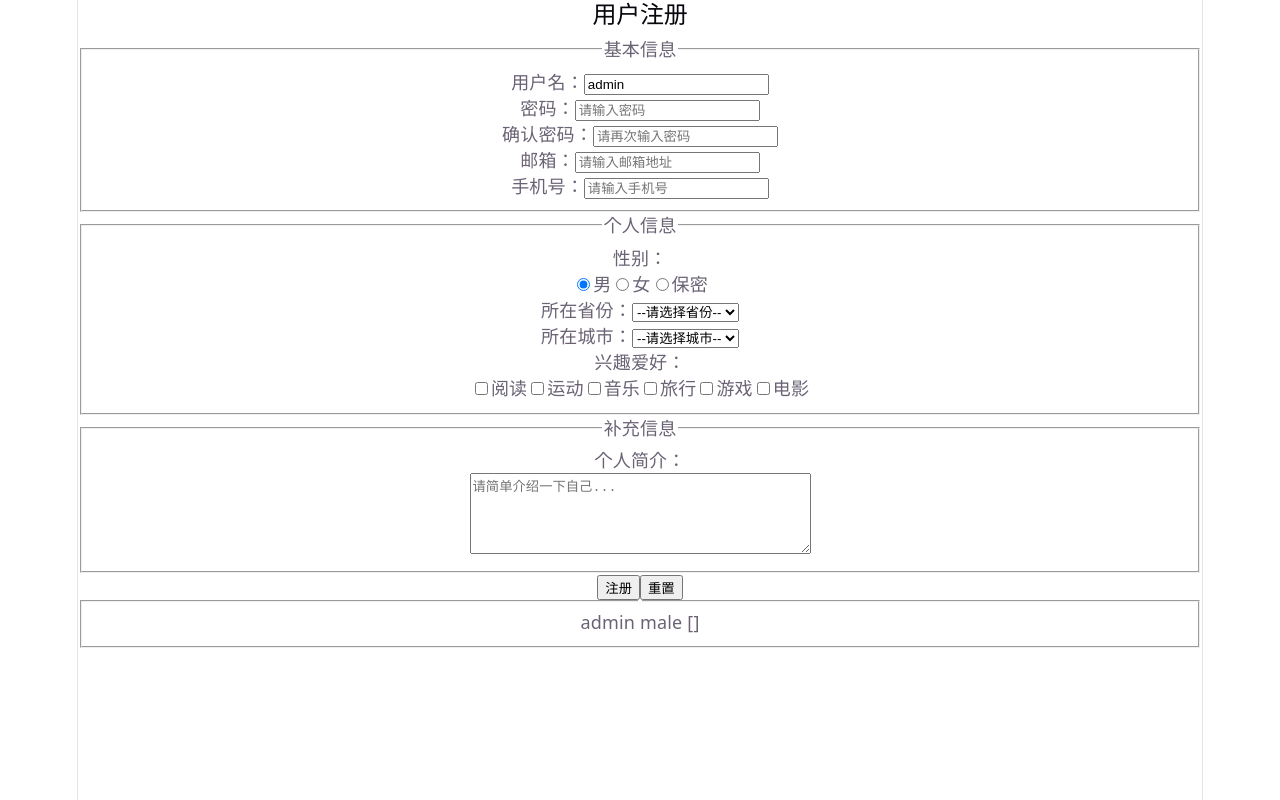
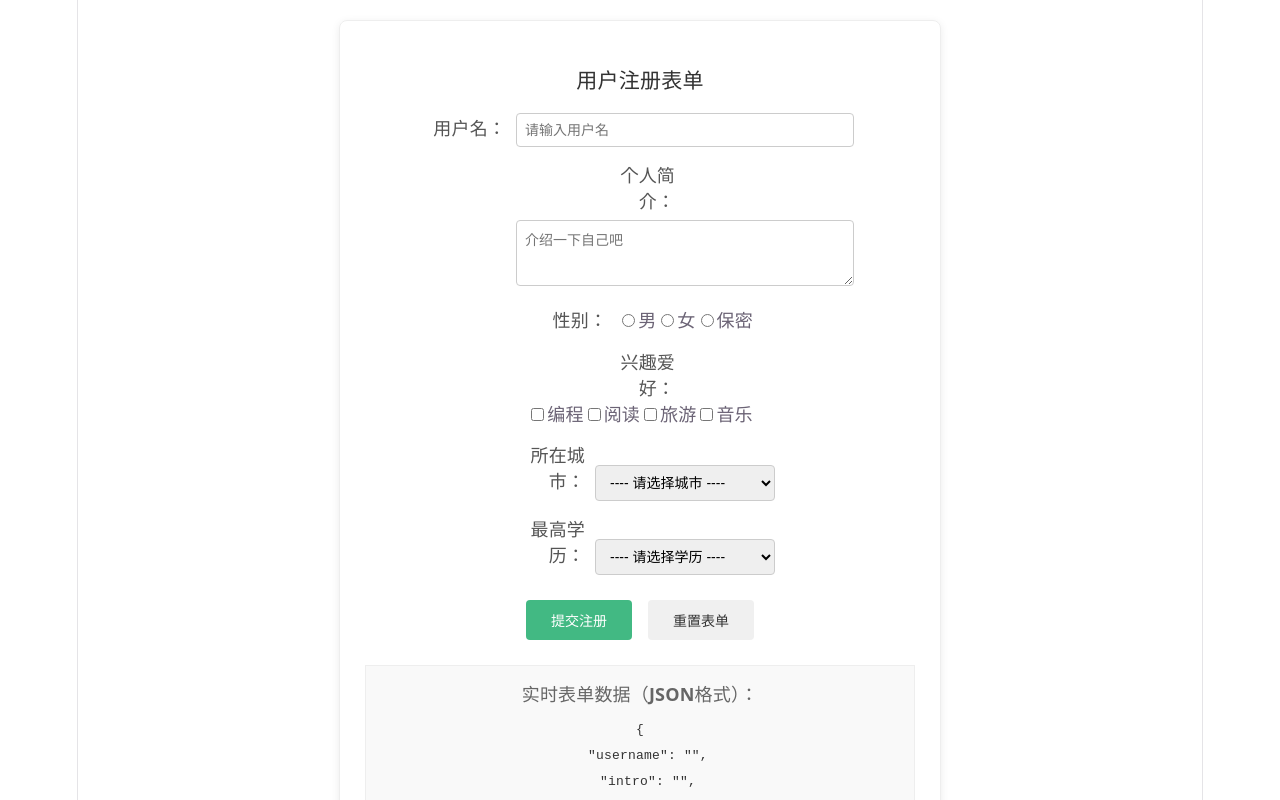
Before and after one commit to bowen12341234-byte/jy6-peibowen, a Vue app: page / in a window 1280 px wide. Shown: the top 800 px of the page. Built offline with nearby package versions, Linux system fonts and the light colour scheme.

Commit message:
更新Demo

```diff
--- a/src/App.vue
+++ b/src/App.vue
@@ -8,8 +8,9 @@ import Demo5 from './components/Demo5.vue'
 import Demo6 from './components/Demo6.vue'
 import Demo7 from './components/Demo7.vue'
 import Demo06 from './components/Demo06.vue'
+import Demo8 from './components/Demo8.vue'
 </script>
 
 <template>
-  <Demo06/>
+  <Demo8/>
 </template>
--- a/src/components/Demo06.vue
+++ b/src/components/Demo06.vue
@@ -6,23 +6,23 @@
             <legend>基本信息</legend>
             <p>
                 <label for="username">用户名：</label>
-                <input type="text" id="username" name="username" v-model="username" placeholder="请输入用户名" required>
+                <input type="text" id="username" name="username" v-model="user.username" placeholder="请输入用户名" required>
             </p>
             <p>
                 <label for="password">密码：</label>
-                <input type="password" id="password" name="password" v-model="password" placeholder="请输入密码" required>
+                <input type="password" id="password" name="password" v-model="user.password" placeholder="请输入密码" required>
             </p>
             <p>
                 <label for="confirmPassword">确认密码：</label>
-                <input type="password" id="confirmPassword" name="confirmPassword" v-model="confirmPassword" placeholder="请再次输入密码" required>
+                <input type="password" id="confirmPassword" name="confirmPassword" v-model="user.confirmPassword" placeholder="请再次输入密码" required>
             </p>
             <p>
                 <label for="email">邮箱：</label>
-                <input type="email" id="email" name="email" v-model="email" placeholder="请输入邮箱地址">
+                <input type="email" id="email" name="email" v-model="user.email" placeholder="请输入邮箱地址">
             </p>
             <p>
                 <label for="phone">手机号：</label>
-                <input type="tel" id="phone" name="phone" v-model="phone" placeholder="请输入手机号">
+                <input type="tel" id="phone" name="phone" v-model="user.phone" placeholder="请输入手机号">
             </p>
         </fieldset>
 
@@ -31,18 +31,18 @@
             <legend>个人信息</legend>
             <p>性别：</p>
             <p>
-                <input type="radio" id="male" name="gender" v-model="gender" value="male" checked>
+                <input type="radio" id="male" name="gender" v-model="user.gender" value="male" checked>
                 <label for="male">男</label>
-                <input type="radio" id="female" name="gender" v-model="gender" value="female">
+                <input type="radio" id="female" name="gender" v-model="user.gender" value="female">
                 <label for="female">女</label>
-                <input type="radio" id="secret" name="gender" v-model="gender" value="secret">
+                <input type="radio" id="secret" name="gender" v-model="user.gender" value="secret">
                 <label for="secret">保密</label>
             </p>
 
             <!-- 下拉列表 -->
             <p>
                 <label for="province">所在省份：</label>
-                <select id="province" name="province" v-model="province">
+                <select id="province" name="province" v-model="user.province">
                     <option value="">--请选择省份--</option>
                     <option value="beijing">北京市</option>
                     <option value="shanghai">上海市</option>
@@ -55,7 +55,7 @@
             </p>
             <p>
                 <label for="city">所在城市：</label>
-                <select id="city" name="city" v-model="city">
+                <select id="city" name="city" v-model="user.city">
                     <option value="">--请选择城市--</option>
                     <option value="city1">城市1</option>
                     <option value="city2">城市2</option>
@@ -67,17 +67,17 @@
             <!-- 多选框 -->
             <p>兴趣爱好：</p>
             <p>
-                <input type="checkbox" id="reading" name="hobby" v-model="hobby" value="reading">
+                <input type="checkbox" id="reading" name="hobby" v-model="user.hobby" value="reading">
                 <label for="reading">阅读</label>
-                <input type="checkbox" id="sports" name="hobby" v-model="hobby" value="sports">
+                <input type="checkbox" id="sports" name="hobby" v-model="user.hobby" value="sports">
                 <label for="sports">运动</label>
-                <input type="checkbox" id="music" name="hobby" v-model="hobby" value="music">
+                <input type="checkbox" id="music" name="hobby" v-model="user.hobby" value="music">
                 <label for="music">音乐</label>
-                <input type="checkbox" id="travel" name="hobby" v-model="hobby" value="travel">
+                <input type="checkbox" id="travel" name="hobby" v-model="user.hobby" value="travel">
                 <label for="travel">旅行</label>
-                <input type="checkbox" id="game" name="hobby" v-model="hobby" value="game">
+                <input type="checkbox" id="game" name="hobby" v-model="user.hobby" value="game">
                 <label for="game">游戏</label>
-                <input type="checkbox" id="movie" name="hobby" v-model="hobby" value="movie">
+                <input type="checkbox" id="movie" name="hobby" v-model="user.hobby" value="movie">
                 <label for="movie">电影</label>
             </p>
         </fieldset>
@@ -87,37 +87,29 @@
             <legend>补充信息</legend>
             <p>
                 <label for="bio">个人简介：</label><br>
-                <textarea id="bio" name="bio" rows="5" cols="40" v-model="bio" placeholder="请简单介绍一下自己..."></textarea>
+                <textarea id="bio" name="bio" rows="5" cols="40" v-model="user.bio" placeholder="请简单介绍一下自己..."></textarea>
             </p>
         </fieldset>
 
         <!-- 提交与重置按钮 -->
         <p>
             <input type="submit" value="注册">
-            <input type="reset" value="重置">
+            <!--input type="reset" value="重置"-->
+            <button @click="clean">重置</button>
         </p>
     </form>
     <fieldset>
         <legend></legend>
         <div>
-            {{username}}
-            {{password}}
-            {{confirmPassword}}
-            {{email}}
-            {{phone}}
-            {{gender}}
-            {{province}}
-            {{city}}
-            {{hobby}}
-            {{bio}}
+            {{user}}
         </div>
     </fieldset>
 </template>
 
 <script setup>
-import { ref } from "vue";
+import { reactive, ref } from "vue";
 
-const username = ref('admin')
+/*const username = ref('admin')
 const password = ref('')
 const confirmPassword = ref('')
 const email = ref('')
@@ -126,10 +118,36 @@ const gender = ref('male')
 const province = ref('')
 const city = ref('')
 const hobby = ref([])
-const bio = ref('')
+const bio = ref('')*/
+
+const user = reactive({
+    username:'',
+    password:'',
+    confirmPassword:'',
+    email:'',
+    phone:'',
+    gender:'',
+    province:'',
+    city:'',
+    hobby:[],
+    bio:''
+})
+
+const clean = ()=>{
+    user.username = '',
+    user.password='',
+    user.confirmPassword='',
+    user.email='',
+    user.phone='',
+    user.gender='',
+    user.province='',
+    user.city='',
+    user.hobby=[],
+    user.bio=''
+}
 </script>
 
 <style scoped>
 
 
-</style>
+</style> /
--- /dev/null
+++ b/src/components/Demo8.vue
@@ -0,0 +1,200 @@
+<template>
+  <div class="form-box">
+    <h3>用户注册表单</h3>
+
+    <!-- 1. 文本输入框 -->
+    <p>
+      <label class="label">用户名：</label>
+      <input type="text" v-model="user.username" placeholder="请输入用户名" />
+    </p>
+
+    <!-- 2. 多行文本框 -->
+    <p>
+      <label class="label">个人简介：</label><br />
+      <textarea v-model="user.intro" rows="3" placeholder="介绍一下自己吧"></textarea>
+    </p>
+
+    <!-- 3. 单选框：共用 user.gender，通过 value 区分 -->
+    <p>
+      <label class="label">性别：</label>
+      <input type="radio" v-model="user.gender" value="男" id="man" />
+      <label for="man">男</label>
+      <input type="radio" v-model="user.gender" value="女" id="woman" />
+      <label for="woman">女</label>
+      <input type="radio" v-model="user.gender" value="保密" id="secret" />
+      <label for="secret">保密</label>
+    </p>
+
+    <!-- 4. 多选框：绑定数组 user.hobby -->
+    <p>
+      <label class="label">兴趣爱好：</label><br />
+      <input type="checkbox" v-model="user.hobby" value="编程" id="code" />
+      <label for="code">编程</label>
+      <input type="checkbox" v-model="user.hobby" value="阅读" id="read" />
+      <label for="read">阅读</label>
+      <input type="checkbox" v-model="user.hobby" value="旅游" id="travel" />
+      <label for="travel">旅游</label>
+      <input type="checkbox" v-model="user.hobby" value="音乐" id="music" />
+      <label for="music">音乐</label>
+    </p>
+
+    <!-- 5. 下拉框：城市 -->
+    <p>
+      <label class="label">所在城市：</label>
+      <select v-model="user.city">
+        <option value="" disabled>---- 请选择城市 ----</option>
+        <option value="北京">北京</option>
+        <option value="上海">上海</option>
+        <option value="广州">广州</option>
+        <option value="深圳">深圳</option>
+        <option value="杭州">杭州</option>
+      </select>
+    </p>
+
+    <!-- 6. 下拉框：学历 -->
+    <p>
+      <label class="label">最高学历：</label>
+      <select v-model="user.education">
+        <option value="" disabled>---- 请选择学历 ----</option>
+        <option value="高中">高中</option>
+        <option value="大专">大专</option>
+        <option value="本科">本科</option>
+        <option value="硕士">硕士</option>
+        <option value="博士">博士</option>
+      </select>
+    </p>
+
+    <!-- 操作按钮 -->
+    <p class="btn-group">
+      <button class="btn-submit" @click="handleSubmit">提交注册</button>
+      <button class="btn-reset" @click="handleReset">重置表单</button>
+    </p>
+
+    <!-- 实时预览数据 -->
+    <div class="preview-box">
+      <p>实时表单数据（JSON格式）：</p>
+      <pre>{{ user }}</pre>
+    </div>
+  </div>
+</template>
+
+<script setup>
+import { reactive } from 'vue'
+
+// 【工程化核心】使用 reactive 统一管理整个表单对象
+const user = reactive({
+  username: '',      // 文本框：字符串
+  intro: '',         // 多行文本框：字符串
+  gender: '',        // 单选框：字符串
+  hobby: [],         // 【避坑】多选框：必须初始化为数组
+  city: '',          // 下拉框：空字符串配合 disabled 占位
+  education: ''      // 下拉框：空字符串
+})
+
+// 提交表单：打印 + 弹窗展示 JSON
+const handleSubmit = () => {
+  console.log('表单数据：', user)
+  // JSON.stringify(user, null, 2)：第二个参数null是替换函数，第三个参数2是缩进空格数，用于格式化输出
+  alert('注册成功！表单数据如下：\n\n' + JSON.stringify(user, null, 2))
+}
+
+// 重置表单：所有字段恢复初始值
+const handleReset = () => {
+  user.username = ''
+  user.intro = ''
+  user.gender = ''
+  user.hobby = []
+  user.city = ''
+  user.education = ''
+  console.log('表单已重置')
+}
+</script>
+
+<style scoped>
+.form-box {
+  margin: 20px auto;
+  width: 550px;
+  border: 1px solid #eee;
+  padding: 25px;
+  border-radius: 8px;
+  box-shadow: 0 2px 8px rgba(0,0,0,0.08);
+}
+h3 {
+  text-align: center;
+  margin-bottom: 20px;
+  color: #333;
+}
+p {
+  margin: 15px 0;
+}
+.label {
+  display: inline-block;
+  width: 80px;
+  text-align: right;
+  margin-right: 10px;
+  color: #555;
+}
+input[type="text"], textarea {
+  width: 320px;
+  padding: 8px;
+  border: 1px solid #ccc;
+  border-radius: 4px;
+  font-size: 14px;
+}
+textarea {
+  margin-top: 6px;
+  margin-left: 90px;
+  resize: vertical;
+}
+select {
+  padding: 8px 10px;
+  min-width: 180px;
+  border: 1px solid #ccc;
+  border-radius: 4px;
+  font-size: 14px;
+}
+.btn-group {
+  text-align: center;
+  margin-top: 25px;
+}
+button {
+  padding: 10px 25px;
+  margin: 0 8px;
+  cursor: pointer;
+  border: none;
+  border-radius: 4px;
+  font-size: 14px;
+}
+.btn-submit {
+  background-color: #42b983;
+  color: #fff;
+}
+.btn-submit:hover {
+  background-color: #3aa876;
+}
+.btn-reset {
+  background-color: #f0f0f0;
+  color: #333;
+}
+.btn-reset:hover {
+  background-color: #e0e0e0;
+}
+.preview-box {
+  margin-top: 25px;
+  padding: 15px;
+  background-color: #f9f9f9;
+  border: 1px solid #eee;
+}
+.preview-box p {
+  margin: 0 0 10px 0;
+  font-weight: bold;
+  color: #666;
+}
+pre {
+  margin: 0;
+  font-size: 13px;
+  color: #333;
+  white-space: pre-wrap;
+  word-break: break-all;
+}
+</style>
```
